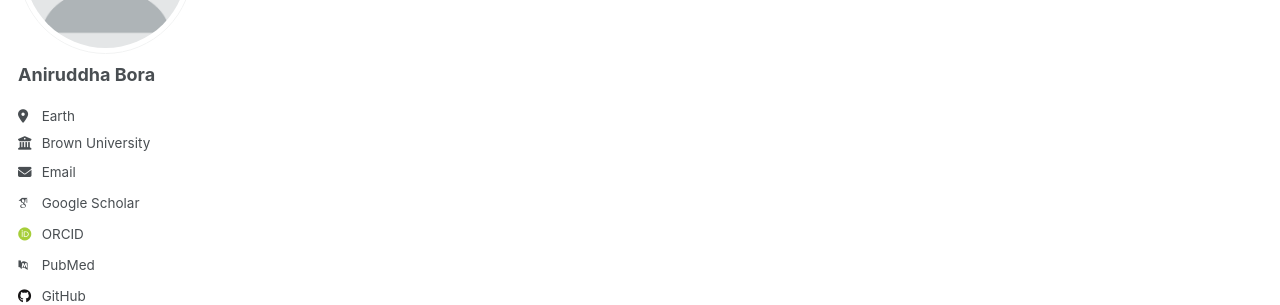
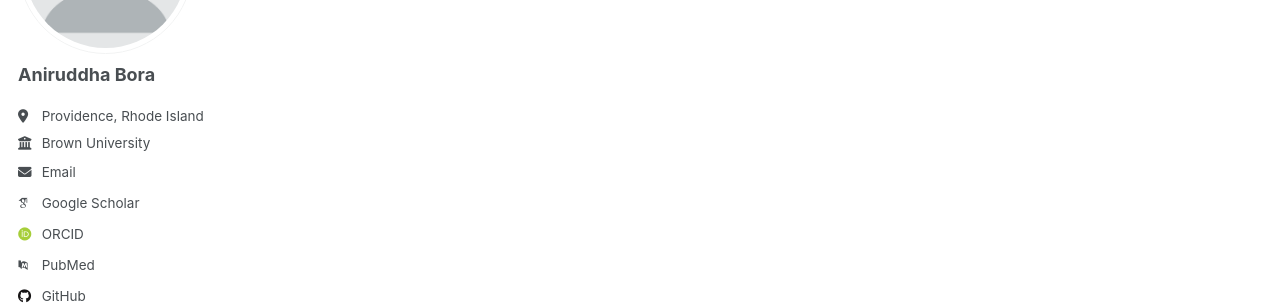
Before and after one commit to aniruddhabora/aniruddhabora.github.io, a Jekyll site: the page built from _pages/about.md, in a window 1280 px wide. Shown: the part 220-525 px from the top of the page. Built offline with Jekyll 4.4.1, drawn with Linux system fonts in a browser that asks for light colours; some web fonts are replaced.

Commit message:
Update _config.yml

```diff
--- a/_config.yml
+++ b/_config.yml
@@ -26,7 +26,7 @@ author:
   name             : "Aniruddha Bora"
   pronouns         : # example: "she/her"
   bio              : ""
-  location         : "Earth"
+  location         : "Providence, Rhode Island"
   employer         : "Brown University"
   uri              : # URL
   email            : "aniruddhabora@gmail.com"
```
